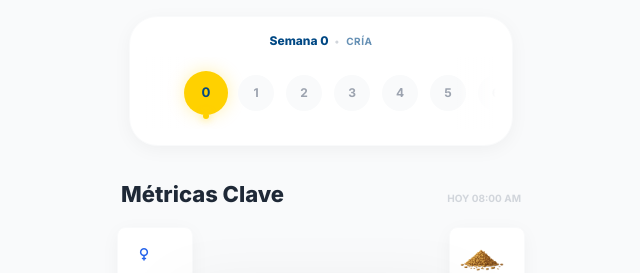
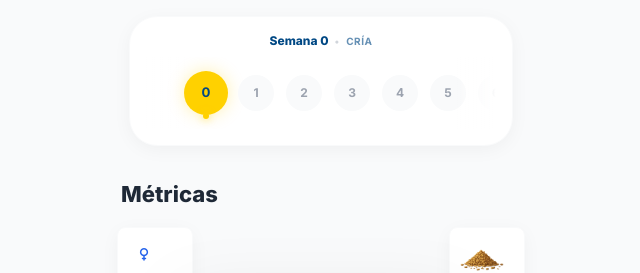
Before and after one commit to aflondonor-afk/hy-line-gestion-brown, a React (Vite) app: page / in a window 1280 px wide. Shown: the top 273 px of the page, without its empty margins (319-959 px from the left). Built offline with nearby package versions, Linux system fonts and the light colour scheme.

Commit message:
UI: simplified header to 'Métricas' and removed timestamp

```diff
--- a/src/App.tsx
+++ b/src/App.tsx
@@ -154,8 +154,7 @@ const App: React.FC = () => {
         />
 
         <div className="mt-8 mb-4 flex items-baseline justify-between px-1">
-          <h2 className="text-[22px] font-black text-gray-800">Métricas Clave</h2>
-          <span className="text-[10px] font-bold text-gray-300 uppercase letter-spacing-1">Hoy 08:00 AM</span>
+          <h2 className="text-[22px] font-black text-gray-800">Métricas</h2>
         </div>
 
         <DashboardStats data={currentData} />
```
